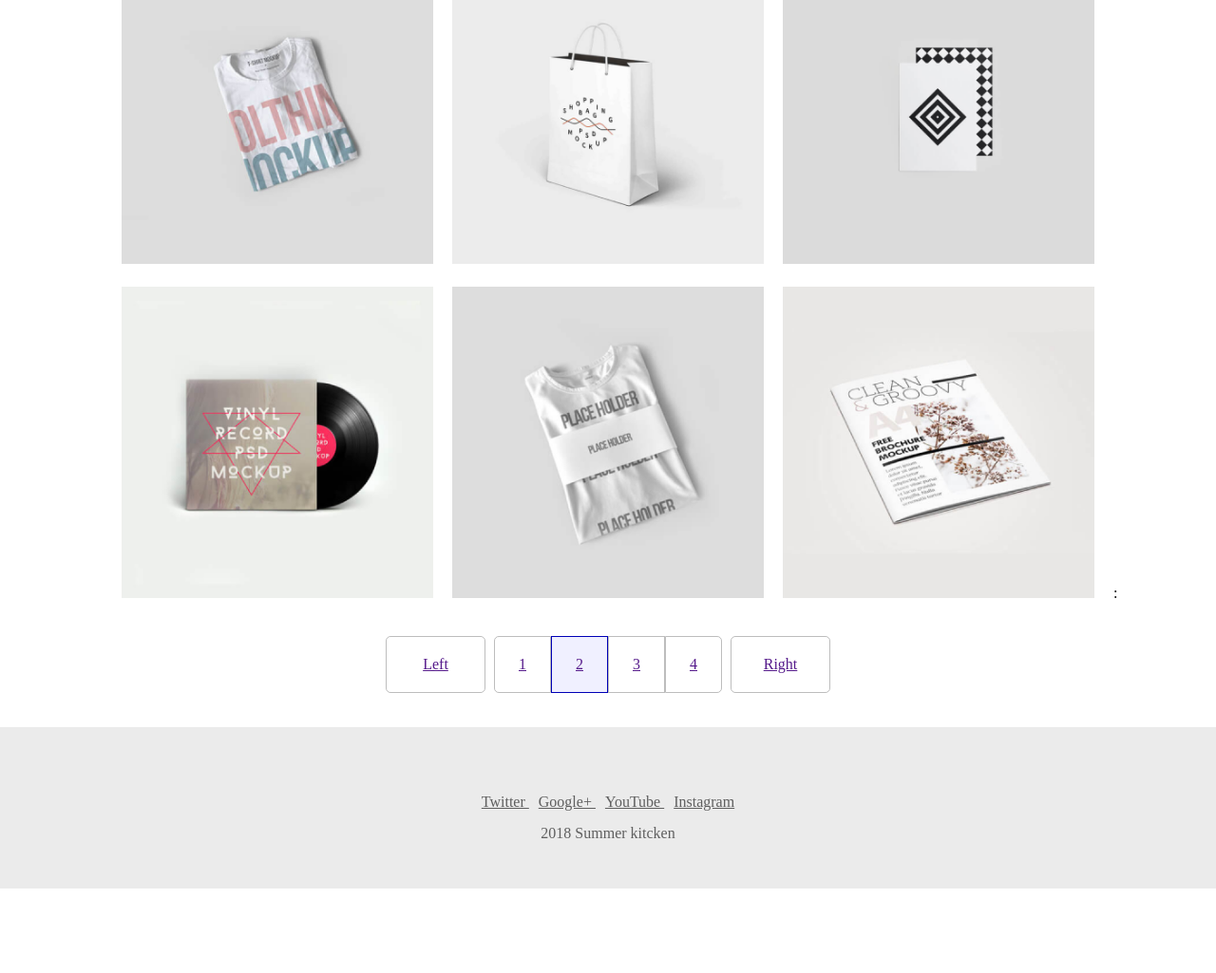
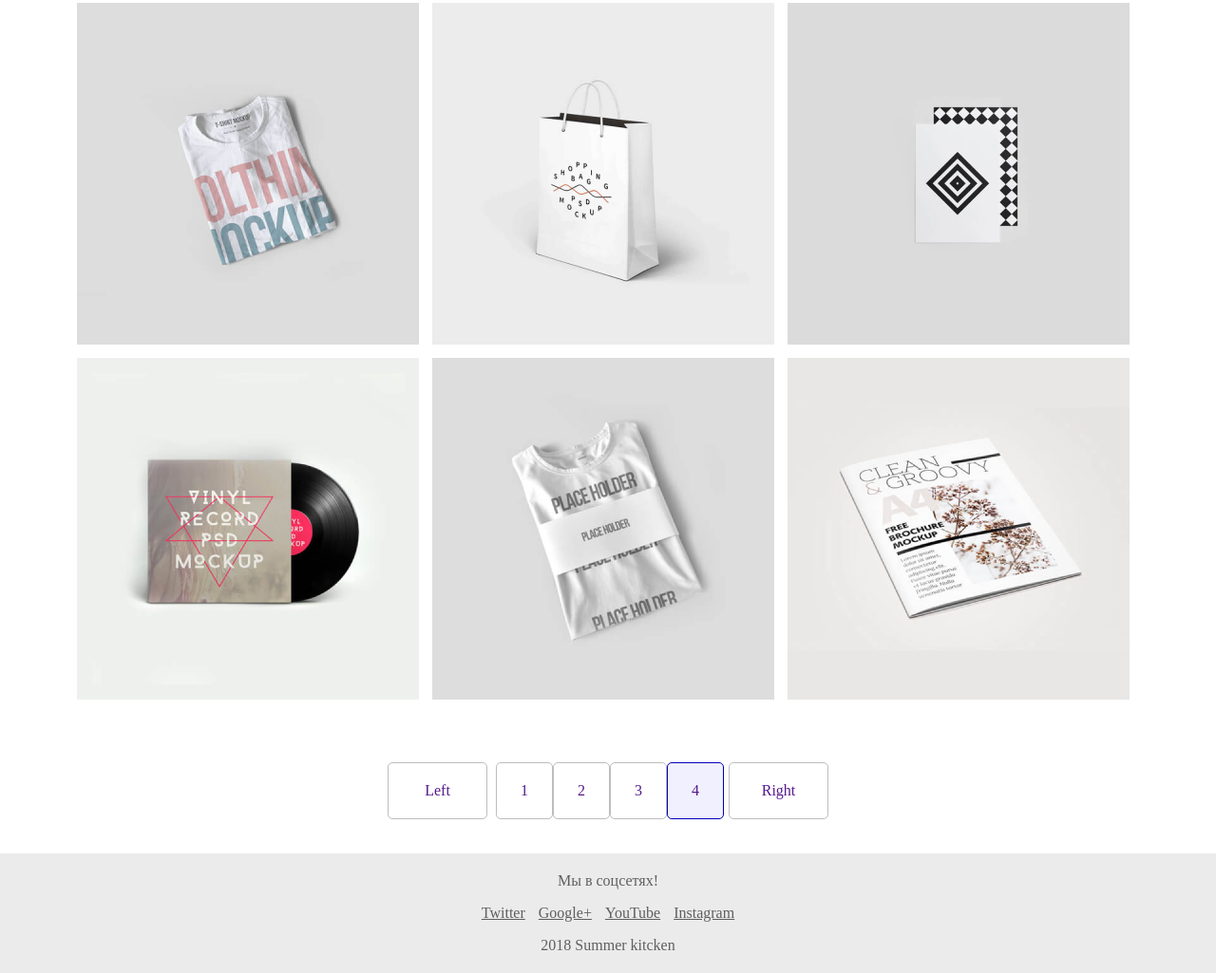
Before and after one commit to AlexBondarev3412/front, a plain HTML site: page index.html in a window 1280 px wide. Shown: the part 705-1730 px from the top of the page at 95% size. Before the commit the page ends 1641 px from the top, so only its background shows below. Drawn offline with Linux system fonts and the light colour scheme.

Commit message:
Ver.3
Updt

```diff
--- a/css/style.css
+++ b/css/style.css
@@ -1,27 +1,34 @@
-body { margin: 0; }
+body {
+	margin: 0;
+}
 header {
+
 	overflow: hidden;
 	padding: 20px 10px;
-    width: 100%;
+	/*width: 100%;*/
 	box-shadow: 0px 2px 6px rgba(0, 0, 0, 0.05);
-	margin-bottom: 20px;
+	/*margin-bottom: 20px;*/
+	margin: 0 auto;
 }
 .logo{
 	float: left;
-	padding-left: 10%;
+	/*padding-left: 10%;*/
 }
 .header-right {
 	display: flex;
 	float: right;
-	padding-right: 10%;
+	/*padding-right: 10%;*/
 }
-.navigation li{
+nav {
+	display: flex;
+}
+nav li{
 	display: inline-block;
 }
-.navigation ul {
+nav ul {
 
 }
-.navigation a{
+nav a{
 	margin: 0px 21px 0px 21px;
 	font-size: 14px;
 	vertical-align: middle;
@@ -29,8 +36,22 @@ header {
 	text-transform: uppercase;
 	color: black;
 }
-.navigation a:hover{
+nav a:hover{
 	text-decoration: underline;
+}
+.content{
+
+	padding-right:-10px;
+	display: inline-block;
+
+	padding-left: 0px;
+}
+.content li{
+margin: 0px 10px 10px 0px;
+	display: inline-block;
+}
+.content img{
+	width: 360px; height: 360px;
 }
 .button {
 	display:inline-block;
@@ -48,8 +69,10 @@ header {
 	border: 1px solid #3205F3;
 }
 .container {
+	margin: 0 auto;
+	width: 1120px;
 	text-align: center;
-	margin: 0 10% 0 10%;
+	/*margin: 0 10% 0 10%;*/
 }
 .header-text h1 {
 	font-size: 40px;
@@ -60,23 +83,36 @@ header {
 	color: #5F5F5F;
 }
 .box {
-	display: flex;
-	//overflow: hidden;
-	white-space:nowrap;
+
+	width: 1120px;
+	display: inline-flex;
+	justify-content: space-between;
+	/*overflow: hidden;
+	white-space:nowrap;*/
 	margin: 20px 0px 20px 0px;
 }
 .box div{
 
 }
+.values-box {
+	background: #FFFFFF;
+	border: 1px solid #E0E0E0;
+	border-radius: 5px;
+	/*float: right;*/
+	margin-right: 20px;
+	font-size: 14px;
+	padding: 12px 1px 1px 20px;
+	text-align: justify;
+}
 .sort-box {
 
 	background: #FFFFFF;
 	border: 1px solid #E0E0E0;
-	//box-sizing: border-box;
+	/*box-sizing: border-box;*/
 	border-radius: 5px;
-	//float: right;
+	/*float: right;*/
 	margin-right: 20px;
-	width: 40%;
+	/*width: 40%;*/
 	font-size: 14px;
 	padding: 12px 1px 1px 20px;
 	text-align: justify;
@@ -86,11 +122,11 @@ header {
 	display: inline-block;
 	background: #FFFFFF;
 	border: 1px solid #E0E0E0;
-	//box-sizing: border-box;
+	/*box-sizing: border-box;*/
 	border-radius: 5px;
 	float: left;
 	margin-right: 20px;
-	width: 40%;
+	/*width: 40%;*/
 	font-size: 14px;
 	padding: 12px 1px 1px 20px;
 	min-width:390px;
@@ -111,6 +147,7 @@ header {
 	font-size: 15px;
 }
 .apply-button {
+	margin-right: 10px;
 	float: right;
 	text-align:center;
 	color: #FFFFFF;
@@ -123,13 +160,16 @@ header {
 }
 footer {
 	background: #EBEBEB;
-	//position: absolute;
-	padding-top: 70px;
+	/*position: absolute;
+	padding-top: 50px;*/
 	text-align: center;
 	left: 0;
 	bottom: 0;
 	width: 100%;
-	height: 100px;
+	height: 100%;
+	-moz-box-sizing: border-box;
+	box-sizing: border-box;
+	padding: 20px;
 	color: #5F5F5F;
 }
 footer a {
@@ -141,70 +181,43 @@ footer a {
 .footer-text {
 	margin-top: 15px;
 }
-.img1 {
-
-	width: 33.3%;
-	margin-right: 20px;
+.social-list {
+	padding-left: 0px;
 }
-.img1 img{ width: 100%;
-margin-right: 20px;}
-.img2 {
-
-	width: 33.3%;
-	margin-right: 20px;
+.social-list li{
+	display: inline-block;
 }
-.img2 img{ width: 100%;
-margin-right: 20px;}
-.img3 {
-
-	width: 33.3%;
-}
-.img3 img{ width: 100%;
-margin-right: 20px;}
-.pages {
+.pagination {
 	width: 100%;
 	padding-left:0px;
 }
-.pages li{
+.pagination li{
 	padding-top: 20px;
+	margin-right:-4px;
+	width: 60px;
+	height: 60px;
 	display: inline-block;
 	vertical-align: middle;
 	background: #FFFFFF;
 	border: 1px solid #BDBDBD;
 	box-sizing: border-box;
 }
-.left-page {
-	margin-right: 5px;
+.pagination .prev-next{
 	width: 105px;
 	height: 60px;
 	border-radius: 5px;
 }
-.right-page {
+.pagination .prev-next:first-child {
+	margin-right: 5px;
+}
+.pagination .prev-next:last-child {
 	margin-left: 5px;
-	width: 105px;
-	height: 60px;
-	border-radius: 5px;
 }
-.page1 {
-	margin-right:-4px;
-	width: 60px;
-	height: 60px;
+.pagination li:first-child {
 	border-top-left-radius: 5px;
 	border-bottom-left-radius: 5px;
 }
-.page2 {
-	margin-right:-4px;
-	width: 60px;
-	height: 60px;
-}
-.page3 {
-	margin-right:-4px;
-	width: 60px;
-	height: 60px;
-}
-.page4 {
-	width: 60px;
-	height: 60px;
+.pagination li:first-child {
 	border-top-right-radius: 5px;
 	border-bottom-right-radius: 5px;
 }
--- a/index.html
+++ b/index.html
@@ -7,22 +7,24 @@
 </head>
 <body>
 <header>
+	<div class="container">
 		<div class="logo">
 			<a href="">
-			<img src="images/logo.png" alt="Snow"/>
+				<img src="images/logo.png" alt="Snow">
 			</a>
 		</div>
 		<div class="header-right">
-		<div class="navigation">
+			<nav>
 				<ul>
 					<li><a href="" title="About">About</a></li>
 					<li><a href="" title="Contact">Contact</a></li>
 					<li><a href="" title="Catalog">Catalog</a></li>
 					<li><a href="" title="Blog">Blog</a></li>
 				</ul>
-		</div>
+			<nav>
 			<div class="profile">
 				<a href="" title="Sign In" class="button">Sign In</a>
+			</div>
 		</div>
 	</div>
 </header>
@@ -37,84 +39,57 @@
 				Donec orci sem, pretium ac dolor et, faucibus faucibus mauris. Etiam,pellentesque faucibus. Vestibulum gravida volutpat ipsum non ultrices.
 			</p>
 		</div>
-		<form class="box" action=" #" method="post">
-            <div class="sort-box">
+		<form class="box" action="#" method="get">
+			<div class="values-box">
 				<div class="sort-text"> Sort by: </div>
 				<label><input type="radio" name="sort-by" value="price">Price</label>
 				<label><input type="radio" name="sort-by" value="revelance">Revelance</label>
 				<label><input type="radio" name="sort-by" value="newest" text="New">Newest arrivals</label>
 				</div>
-            <div class="show-box">
+			<div class="values-box">
 				<div class="sort-text"> Show by: </div>
-                <label><input type="checkbox" name="all" value="all">All</label>
-                <label><input type="checkbox" name="t-shirt" value="t-shirt">T-shirt</label>
-                <label><input type="checkbox" name="mockup" value="mockup">Mockup</label>
+				<label><input type="checkbox" name="all" value="1">All</label>
+				<label><input type="checkbox" name="t-shirt" value="1">T-shirt</label>
+				<label><input type="checkbox" name="mockup" value="1">Mockup</label>
 			</div>
 			<input class="apply-button" type="submit" value="Apply">
 		</form>
+		<ul class="content">
+			<li><img src="images/image1.png"></li>
+			<li><img src="images/image2.png"></li>
+			<li><img src="images/image3.png"></li>
+			<li><img src="images/image4.png"></li>
+			<li><img src="images/image5.png"></li>
+			<li><img src="images/image6.png"></li>
+			<li><img src="images/image7.png"></li>
+			<li><img src="images/image8.png"></li>
+			<li><img src="images/image9.png"></li>
+		</ul>
 		<div class="box">
-			<div class="img1">
-				<img src="images/image1.png"></img>
-			</div>
-			<div class="img2">
-				<img src="images/image2.png"></img>
-			</div>
-			<div class="img3">
-				<img src="images/image3.png"></img>
-			</div>
-		</div>
-		<div class="box">
-			<div class="img1">
-				<img src="images/image4.png"></img>
-			</div>
-			<div class="img2">
-				<img src="images/image5.png"></img>
-			</div>
-			<div class="img3">
-				<img src="images/image6.png"></img>
-			</div>
-		</div>
-		<div class="box">
-			<div class="img1">
-				<img src="images/image7.png"></img>
-			</div>
-			<div class="img2">
-				<img src="images/image8.png"></img>
-			</div>
-			<div class="img3">
-				<img src="images/image9.png"></img>:
-			</div>
-		</div>
-		<div class="box">
-			<div class="pages">
-				<ul class="pages">
-				<li class="left-page"><a href="" >Left</a></li>
-				<li class="page1"><a href="" >1</a></li>
-				<li class="page2" id="checked"><a href="" >2</a></li>
-				<li class="page3"><a href="" >3</a></li>
-				<li class="page4"><a href="" >4</a></li>
-				<li class="right-page"><a href="" >Right</a></li>
+				<ul class="pagination">
+				<a href=""><li class="prev-next">Left</li></a>
+				<a href=""><li >1</li></a>
+				<a href=""><li  >2</li></a>
+				<a href=""><li >3</li></a>
+				<a href=""><li  id="checked">4</li></a>
+				<a href=""><li class="prev-next">Right</li></a>
 				</ul>
-			</div>
 		</div>
 	</div>
 </main>
 
 <footer>
-	<a href="#twitter">
-		Twitter
-	</a>
-	<a href="#google">
-		Google+
-	</a>
-	<a href="#youtube">
-		YouTube
-	</a>
-	<a href="#instagram">
-		Instagram
-	</a>
+	<div class="container">
+	Мы в соцсетях!
+		<ul class="social-list">
+			<li><a href="#twitter">Twitter</a></li>
+			<li><a href="#google">Google+</a></li>
+			<li><a href="#youtube">YouTube</a></li>
+			<li><a href="#instagram">Instagram</a></li>
+		</ul>
 		<div class="footer-text">
 			2018 Summer kitcken
+		</div>
 	</div>
 </footer>
 
```
Lines whose indentation alone changed are shown as unchanged.
